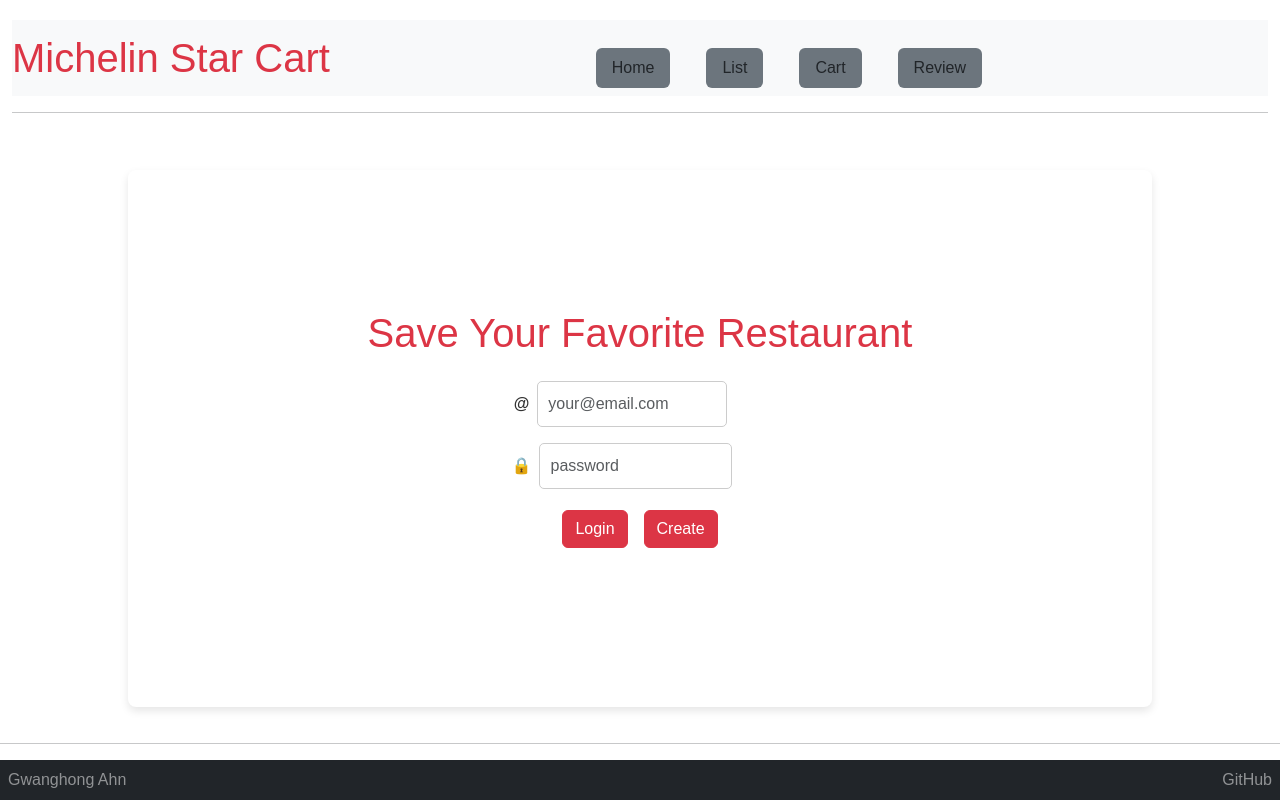
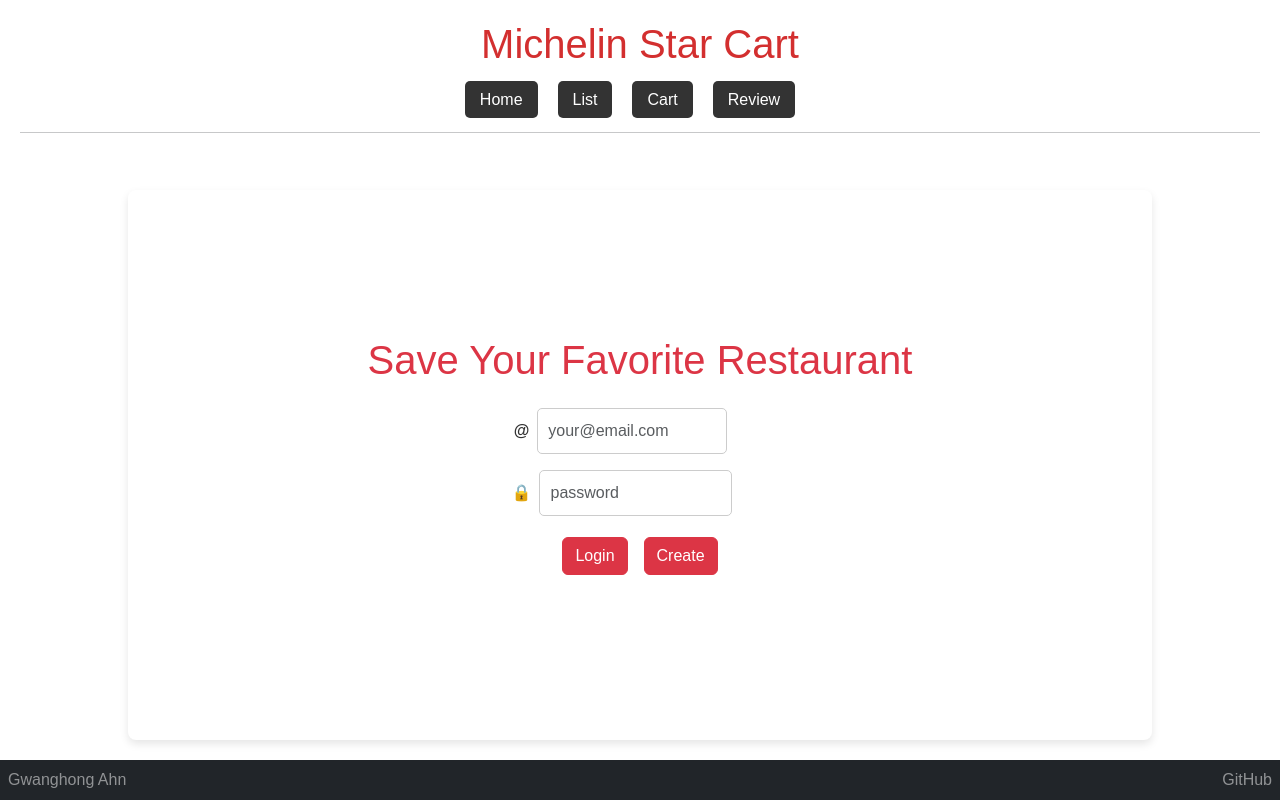
Before and after one commit to gwanghong/startup, a React (Vite) app: page / in a window 1280 px wide. Built offline with nearby package versions, Linux system fonts and the light colour scheme.

Commit message:
loging finished

```diff
--- a/src/app.jsx
+++ b/src/app.jsx
@@ -5,29 +5,21 @@ import './app.css';
 export default function App() {
     return (
       <div className="body">
-      <header className="container-fluid">
-        <nav className="navbar navbar-expand-lg navbar-light bg-light">
-          <h1 className="text-center text-danger">Michelin Star Cart</h1>
-          <menu className="navbar-nav mx-auto">
-            <li className="nav-item">
-              <a className="nav-link text-dark bg-secondary text-light rounded px-3 mx-2" href="index.html">
-                Home
-              </a>
+        <header>
+          <h1>Michelin Star Cart</h1>
+          <nav>
+            <menu>
+              <li>
+                <a href="index.html">Home</a>
               </li>
-            <li className="nav-item">
-              <a className="nav-link text-dark bg-secondary text-light rounded px-3 mx-2" href="list.html">
-                List
-              </a>
+              <li>
+                <a href="list.html">List</a>
               </li>
-            <li className="nav-item">
-              <a className="nav-link text-dark bg-secondary text-light rounded px-3 mx-2" href="cart.html">
-                Cart
-              </a>
+              <li>
+                <a href="cart.html">Cart</a>
               </li>
-            <li className="nav-item">
-              <a className="nav-link text-dark bg-secondary text-light rounded px-3 mx-2" href="review.html">
-                Review
-              </a>
+              <li>
+                <a href="review.html">Review</a>
               </li>
             </menu>
           </nav>
@@ -64,8 +56,6 @@ export default function App() {
           </form>
         </main>
 
-      <hr />
-
         <footer className="bg-dark text-white-50 d-flex justify-content-between align-items-center p-2">
           <span className="text-reset">Gwanghong Ahn</span>
           <a
```
Lines whose indentation alone changed are shown as unchanged.
